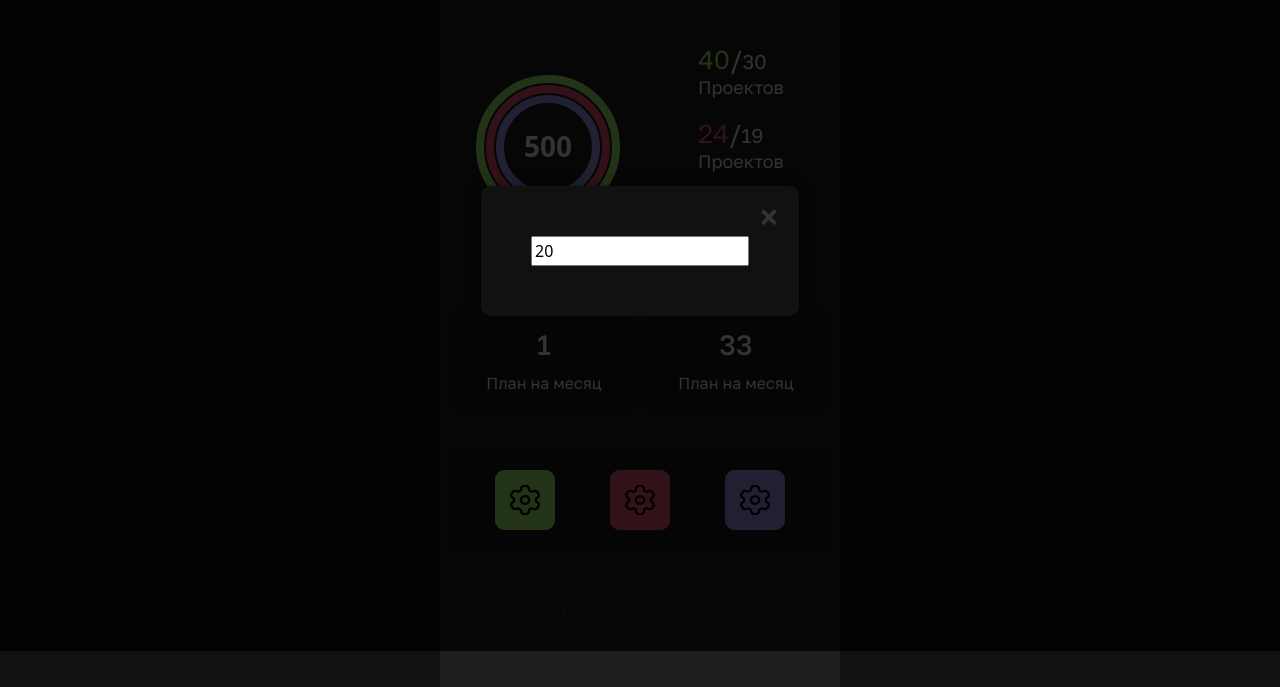
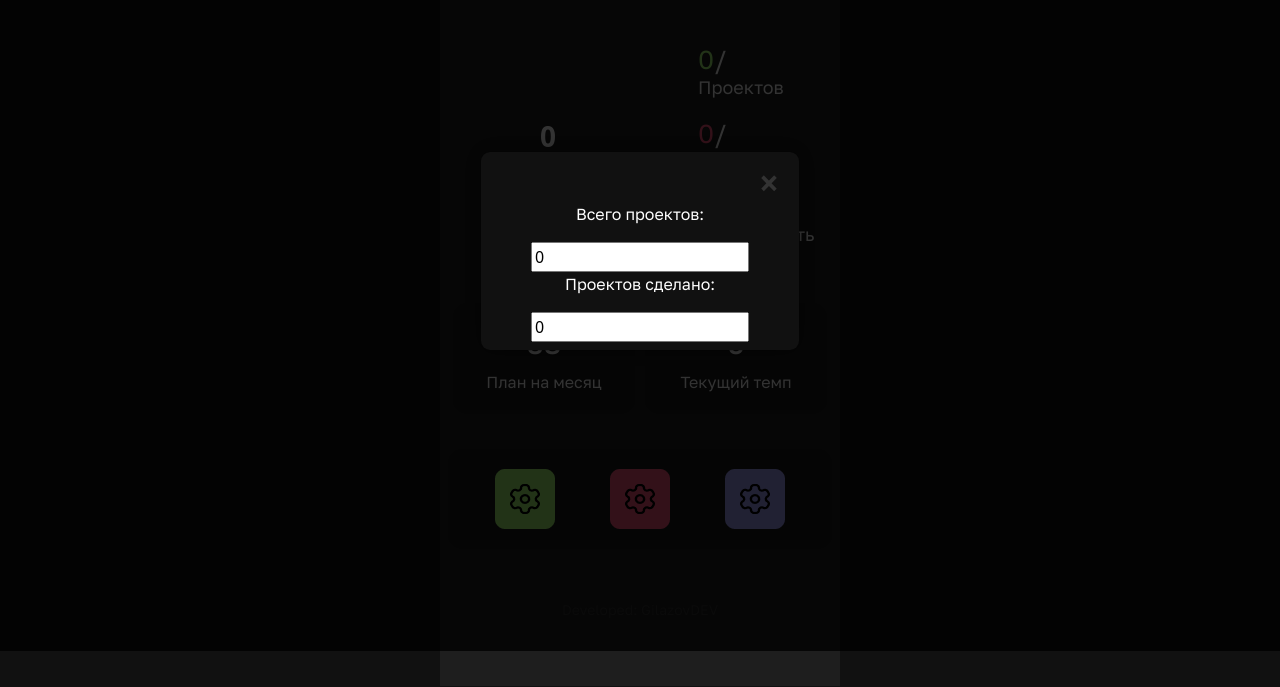
Before and after one commit to GilazovDEV/CodeChallenge, a plain HTML site: page index.html in a window 1280 px wide. Both pictures are taken after a click on the picture 525 px from the left and 649 px from the top of the page. Shown: the part 149-836 px from the top of the page. Drawn offline with Linux system fonts and the light colour scheme.

Commit message:
added logic in code & fix bugs

```diff
--- a/css/style.css
+++ b/css/style.css
@@ -52,16 +52,23 @@ main {
 }
 
 .plan-done {
+  font-family: "Golos Text";
+  font-style: normal;
+  font-weight: 400;
+  font-size: 26px;
   color: #ff547d;
 }
 
-.w-done {
+.w-quantity {
+  font-family: "Golos Text";
+  font-style: normal;
+  font-weight: 400;
+  font-size: 26px;
   color: #a5a3ff;
 }
 
 .p-quantity,
-.plan-quantity,
-.w-quantity {
+.plan-quantity {
   font-family: "Golos Text";
   font-style: normal;
   font-weight: 400;
--- a/index.html
+++ b/index.html
@@ -35,8 +35,10 @@
                             <circle class="progress-ring__circle" id="progress1" cx="100" cy="100" r="68"></circle>
                             <circle class="progress-ring__circle" id="progress2" cx="100" cy="100" r="58">ааа</circle>
                             <circle class="progress-ring__circle" id="progress3" cx="100" cy="100" r="48"></circle>
-                            <text x="50%" y="55%" text-anchor="middle" fill="#ffffff" font-size="28px"
-                                font-weight="bold">500</text>
+                            <text x="50%" y="50%" text-anchor="middle" fill="#ffffff" font-size="28px"
+                                font-weight="bold" class="projects-progress-info"></text>
+                                <text x="50%" y="60%" text-anchor="middle" fill="#ffffff" font-size="14px"
+                                font-weight="normal" class="projects-progress-info">проектов</text>
                         </svg>
                     </div>
                 </div>
@@ -44,22 +46,22 @@
                 <div class="col">
                     <div class="info__block">
                         <div class="projects_block">
-                            <p class="p-tit"><span class="p-done">40</span>/<span class="p-quantity">30</span></p>
+                            <p class="p-tit"><span class="p-done"></span>/<span class="p-quantity"></span></p>
                             <p class="p-txt">Проектов</p>
                         </div>
                     </div>
 
                     <div class="info__block">
                         <div class="projects_block">
-                            <p class="p-tit"><span class="plan-done">24</span>/<span class="plan-quantity">19</span></p>
-                            <p class="p-txt">Проектов</p>
+                            <p class="p-tit"><span class="plan-done"></span>/<span class="plan-quantity"></span></p>
+                            <p class="p-txt">План</p>
                         </div>
                     </div>
 
                     <div class="info__block">
                         <div class="projects_block">
-                            <p class="p-tit"><span class="w-done">0</span>/<span class="w-quantity">4</span></p>
-                            <p class="p-txt">Проектов</p>
+                            <p class="p-tit"><span class="w-quantity"></span></p>
+                            <p class="p-txt">Хочу сделать</p>
                         </div>
                     </div>
                 </div>
@@ -70,7 +72,7 @@
                     <div class="col">
                         <div class="stats__block">
                             <div class="stats__txt">
-                                <p class="s-month">1</p>
+                                <p class="s-month">38</p>
                                 <p class="s-txt">План на месяц</p>
                             </div>
                         </div>
@@ -79,8 +81,8 @@
                     <div class="col">
                         <div class="stats__block">
                             <div class="stats__txt">
-                                <p class="s-temp">33</p>
-                                <p class="s-txt">План на месяц</p>
+                                <p class="s-temp">5</p>
+                                <p class="s-txt">Текущий темп</p>
                             </div>
                         </div>
                     </div>
@@ -93,7 +95,13 @@
                         <img src="/img/s1.png" alt="" class="open-modal" data-modal="modal-1">
                         <div class="modal" id="modal-1">
                             <div class="modal-content">
-                                <input class="percente1" type="text" min="0" max="100" value="20">
+                                <p class="modal-txt">Всего проектов:</p>
+                                <input class="percente-project1" type="number" min="0" max="100" value="0">
+
+
+                                <p class="modal-txt">Проектов сделано:</p>
+                                <input class="percente1" type="number" min="0" max="100" value="0">
+
 
                                 <span class="close">&times;</span>
                             </div>
@@ -104,8 +112,11 @@
                         <img src="/img/s2.png" alt="" class="open-modal" data-modal="modal-2">
                         <div class="modal" id="modal-2">
                             <div class="modal-content">
-                                <p class="modal-txt">Проектов сделано:</p>
-                                <input class="percente2" type="text" min="0" max="100" value="20">
+                                <p class="modal-txt">План:</p>
+                                <input class="percente-project2" type="number" min="0" max="100" value="0">
+
+                                <p class="modal-txt">Выполненых планов:</p>
+                                <input class="percente2" type="number" min="0" max="100" value="0">
 
                                 <span class="close">&times;</span>
                             </div>
@@ -116,7 +127,8 @@
                         <img src="/img/s3.png" alt="" class="open-modal" data-modal="modal-3">
                         <div class="modal" id="modal-3">
                             <div class="modal-content">
-                                <input class="percente3" type="text" min="0" max="100" value="20">
+
+                                <input class="percente3" type="number" min="0" max="100" value="0">
 
                                 <span class="close">&times;</span>
                             </div>
--- a/js/script.js
+++ b/js/script.js
@@ -14,6 +14,20 @@ const input1 = document.querySelector('.percente1');
 const input2 = document.querySelector('.percente2');
 const input3 = document.querySelector('.percente3');
 
+const iProject1 = document.querySelector('.percente-project1');
+const iProject2 = document.querySelector('.percente-project2');
+
+const pQuantity = document.querySelector('.p-quantity');
+const planQuantity = document.querySelector('.plan-quantity');
+const wQuantity = document.querySelector('.w-quantity');
+
+var pDone = document.querySelector(".p-done");
+const planDone = document.querySelector('.plan-done');
+
+
+const PPI = document.querySelector('.projects-progress-info');
+
+
 circle1.style.strokeDasharray = `${circumference1} ${circumference1}`;
 circle1.style.strokeDashoffset = circumference1;
 
@@ -23,24 +37,45 @@ circle2.style.strokeDashoffset = circumference2;
 circle3.style.strokeDasharray = `${circumference3} ${circumference3}`;
 circle3.style.strokeDashoffset = circumference3;
 
-function setProgress1(percent) {
-  const offset1 = circumference1 - percent / 100 * circumference1;
-  circle1.style.strokeDashoffset = offset1;
+function updateProjectProgress() {
+  var infoPercent = iProject1.value;
+  pQuantity.textContent = infoPercent;
 }
 
+function updateProjectProgressTwo() {
+  var infoPercent2 = iProject2.value;
+  planQuantity.textContent = infoPercent2;
+}
+
+iProject1.addEventListener('input', updateProjectProgress);
+iProject2.addEventListener('input', updateProjectProgressTwo);
+
+
+
+function setProgress1(percent) {
+  const offset1 = circumference1 - percent / pQuantity.textContent * circumference1;
+  circle1.style.strokeDashoffset = offset1;
+  pDone.textContent = percent; // обновляем значение в pdone
+  PPI.textContent = percent;
+}
+
+
 function setProgress2(percent) {
-  const offset2 = circumference2 - percent / 100 * circumference2;
+  const offset2 = circumference2 - percent / planQuantity.textContent * circumference2;
   circle2.style.strokeDashoffset = offset2;
+  planDone.textContent = percent; // обновляем значение в planQuantity
 }
 
 function setProgress3(percent) {
   const offset3 = circumference3 - percent / 100 * circumference3;
   circle3.style.strokeDashoffset = offset3;
+  wQuantity.textContent = percent; // обновляем значение в wQuantity
 }
 
-setProgress1(100);
-setProgress2(100);
-setProgress3(100);
+setProgress1(0);
+setProgress2(0);
+setProgress3(0);
+
 
 input1.addEventListener('input', function () {
   setProgress1(input1.value);
@@ -53,6 +88,7 @@ input2.addEventListener('input', function () {
 input3.addEventListener('input', function () {
   setProgress3(input3.value);
 });
+
 
 
 // Получаем элементы DOM
@@ -77,4 +113,9 @@ closeButtons.forEach(function(button) {
   }
 });
 
-// Назначаем обработчик события на окно для закрытия мод
+// Назначаем обработчик события на окно для закрытия модального окна
+window.onclick = function(event) {
+if (event.target.classList.contains('modal')) {
+event.target.style.display = 'none';
+}
+};
```
